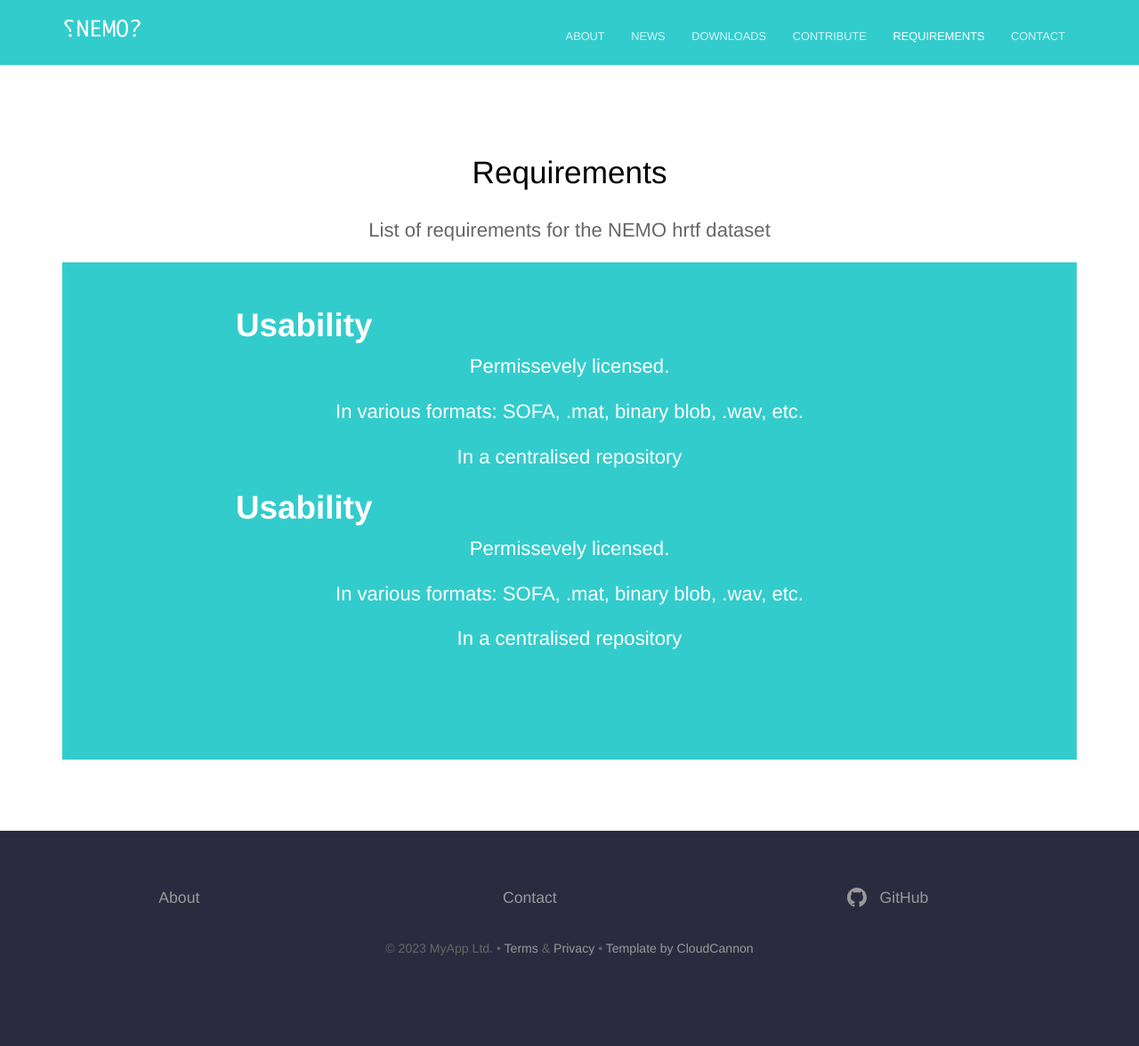
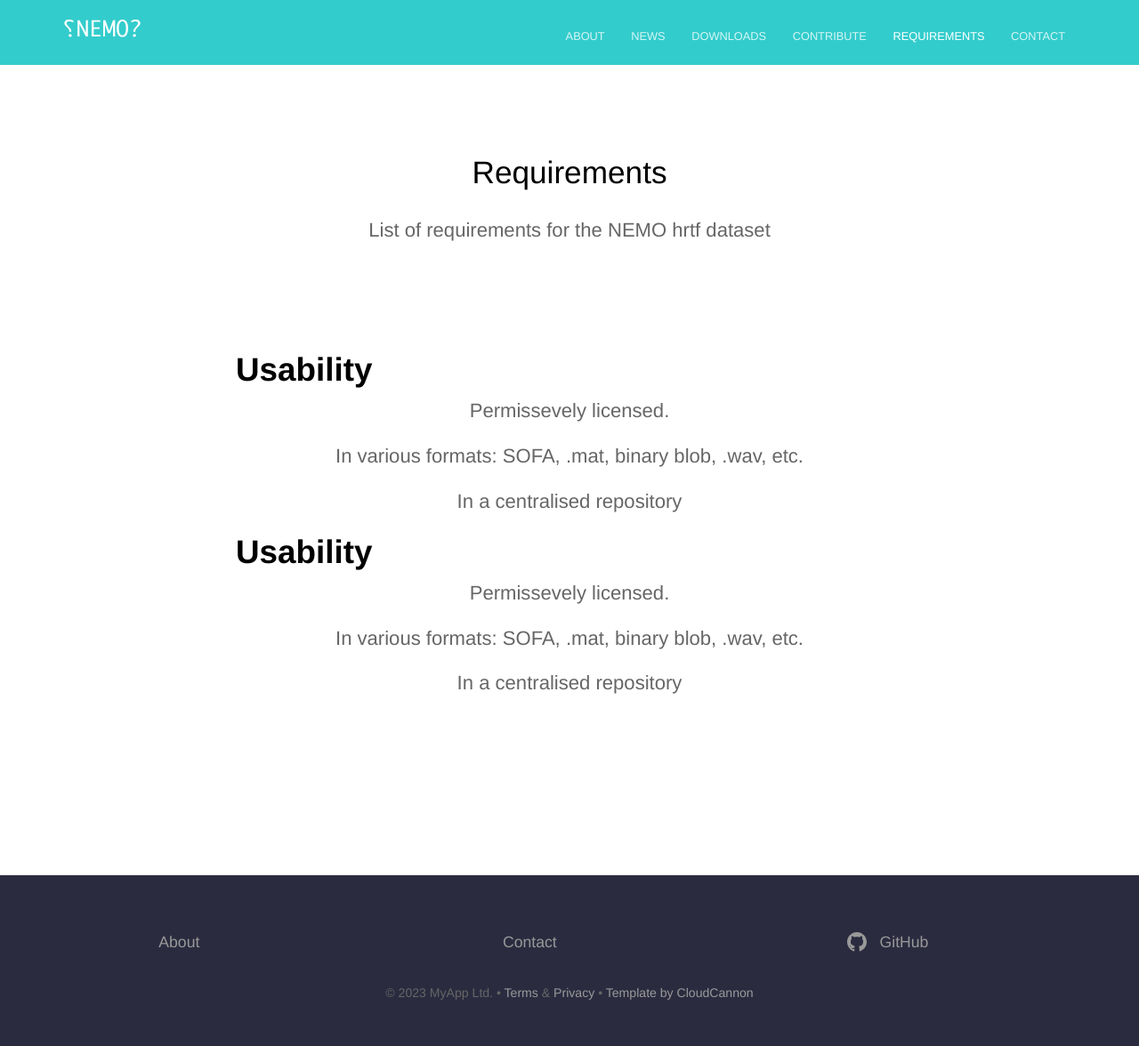
Before and after one commit to TheNEMOproject/TheNEMOproject.github.io, a Jekyll site: the page built from requirements.html, in a window 1280 px wide. Shown: the whole page at 89% size. Built offline with Jekyll 4.4.1, drawn with Linux system fonts in a browser that asks for light colours; before the commit the page ends 1126 px from its top, so only the background shows below that.

Commit message:
Update requirements.html

```diff
--- a/requirements.html
+++ b/requirements.html
@@ -2,7 +2,7 @@
 title: Requirements
 description: List of requirements for the NEMO hrtf dataset
 ---
-<section class="hero_left">
+<section class="herot">
 	<div class="text-container">
 		<h1 class="editable"><strong>Usability</strong></h1>
 		<p class="subtext editable">Permissevely licensed.</p>
```
